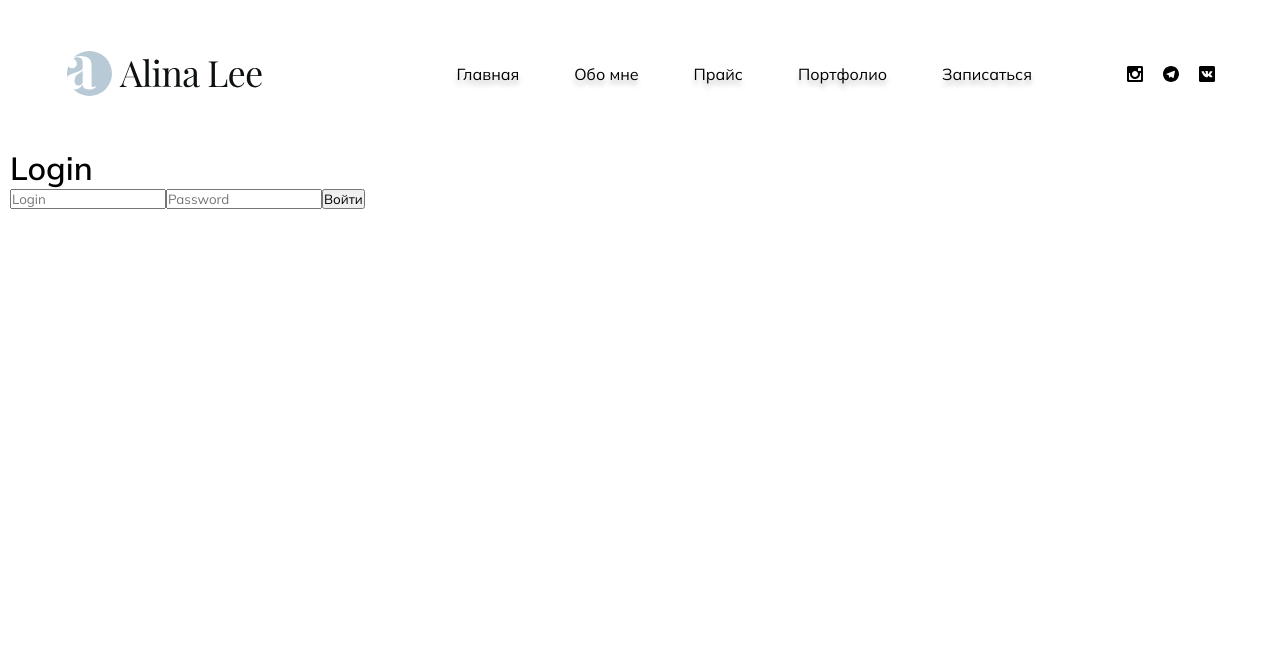
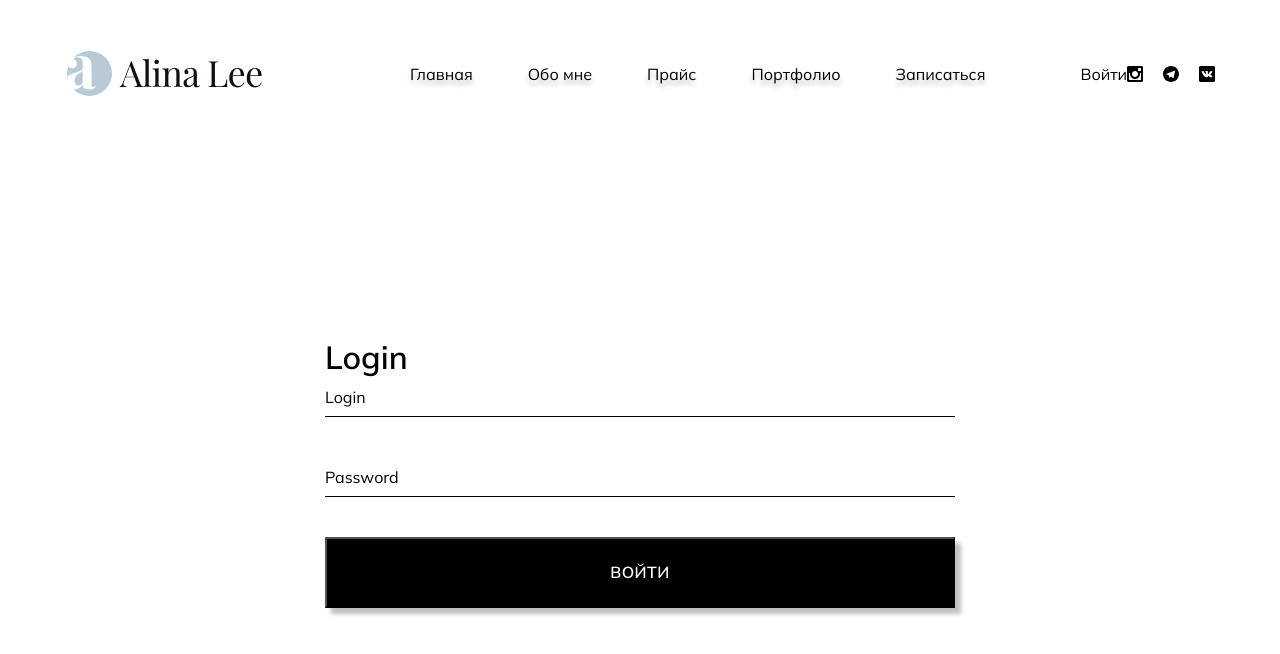
Before and after one commit to YellowStarSPB/MyWowLashes, a React (Create React App) app in the folder Space/Earth/: page /login in a window 1280 px wide. Shown: the top 654 px of the page. Built offline with nearby package versions, Linux system fonts and the light colour scheme.

Commit message:
add styles

```diff
--- a/Space/Earth/src/components/MobileMenu/MobileMenu.jsx
+++ b/Space/Earth/src/components/MobileMenu/MobileMenu.jsx
@@ -53,6 +53,9 @@ const MobileMenu = () => {
                     <li>
                         <Link onClick={() => setOpenMenu(false)} to={'/order'}>Записаться</Link>
                     </li>
+                    <li>
+                        <Link className={classes.menuListBtn} onClick={() => setOpenMenu(false)} to={'/login'}>Войти</Link>
+                    </li>
                 </ul>
             </motion.div>
         </nav>
--- a/Space/Earth/src/components/MobileMenu/MobileMenu.module.scss
+++ b/Space/Earth/src/components/MobileMenu/MobileMenu.module.scss
@@ -84,6 +84,35 @@
                 }
 
             }
+
+            .menuListBtn {
+                padding: 5px 5px;
+                background-color: #000;
+                box-shadow: 6px 6px 4px rgba(0, 0, 0, 0.25);
+                color: #fff;
+                font-size: 16px;
+                text-align: center;
+                letter-spacing: 0.03em;
+                text-transform: uppercase;
+                transition: transform 0.15s ease-in-out;
+                border-radius: 3px;
+                margin-right: 20px;
+                cursor: pointer;
+
+                @media (max-width: 500px) {
+                    padding: 10px 30px;
+                    font-size: 14px;
+                    width: 100%;
+                }
+
+                &:hover {
+                    transform: translateY(-5px)
+                }
+
+                &:active {
+                    transform: translate(0)
+                }
+            }
         }
     }
 
--- a/Space/Earth/src/index.scss
+++ b/Space/Earth/src/index.scss
@@ -5,6 +5,7 @@
 @import './scss/portfolio';
 @import './scss/order';
 @import './scss/price';
+@import './scss/login';
 
 
 
--- a/Space/Earth/src/pages/Header.jsx
+++ b/Space/Earth/src/pages/Header.jsx
@@ -20,7 +20,7 @@ function Header() {
                             <Link className="navBar__link" to={'/order'}>Записаться</Link>
                         </ul>
                     </div>
-
+                    <Link className='loginBtn' to={'/admin'}>Войти</Link>
                     <div>
                         <ul className="navBar__social">
                             <li>
--- /dev/null
+++ b/Space/Earth/src/scss/_login.scss
@@ -0,0 +1,63 @@
+.loginFormWrapper {
+    display: flex;
+    justify-content: center;
+    margin-top: 15%;
+
+    form {
+        width: 50%;
+        display: flex;
+        flex-direction: column;
+
+        input {
+            width: 100%;
+            height: 40px;
+            outline: none;
+            border: none;
+            border-bottom: 1px solid #000;
+            background: transparent;
+            font-size: 16px;
+            font-weight: 400;
+            transition: transform 0.15s ease-in-out;
+            margin-bottom: 40px;
+            cursor: pointer;
+
+            &::placeholder {
+                color: #000;
+            }
+
+            &:focus {
+                transform: scale(1.2);
+            }
+        }
+
+        button {
+            padding: 18px 50px;
+            background-color: #000;
+            box-shadow: 6px 6px 4px rgba(0, 0, 0, 0.25);
+            color: #fff;
+            font-style: normal;
+            font-weight: 600;
+            font-size: 16px;
+            line-height: 194.19%;
+            text-align: center;
+            letter-spacing: 0.03em;
+            text-transform: uppercase;
+            transition: transform 0.15s ease-in-out;
+            cursor: pointer;
+
+            @media (max-width: 500px) {
+                padding: 10px 30px;
+                font-size: 14px;
+                width: 100%;
+            }
+
+            &:hover {
+                transform: translateY(-5px);
+            }
+
+            &:active {
+                transform: translate(0);
+            }
+        }
+    }
+}
```
